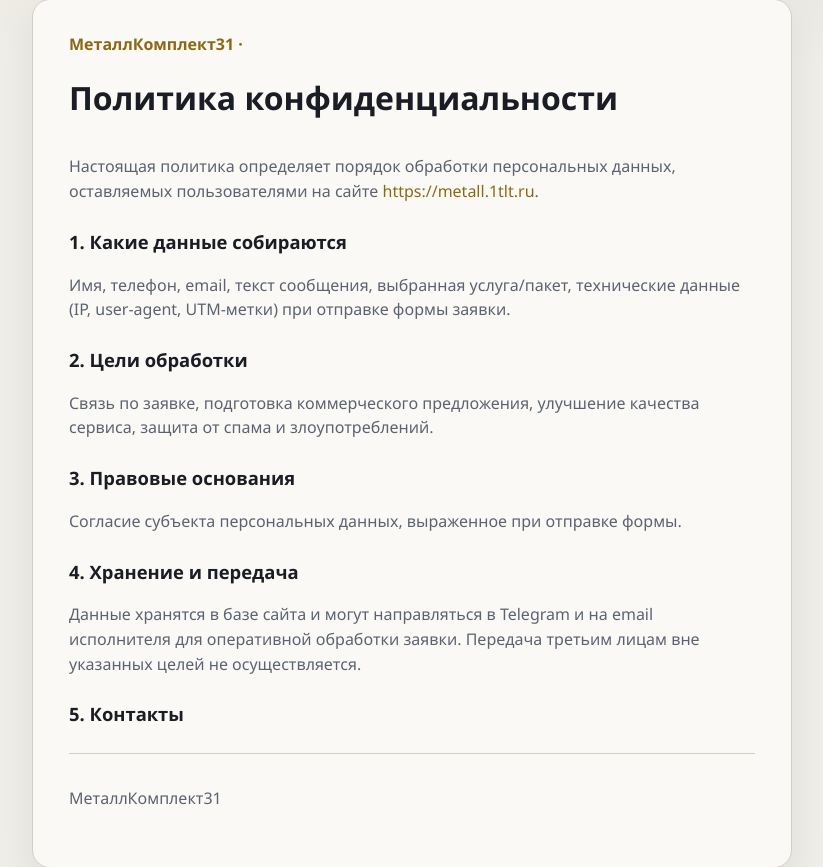
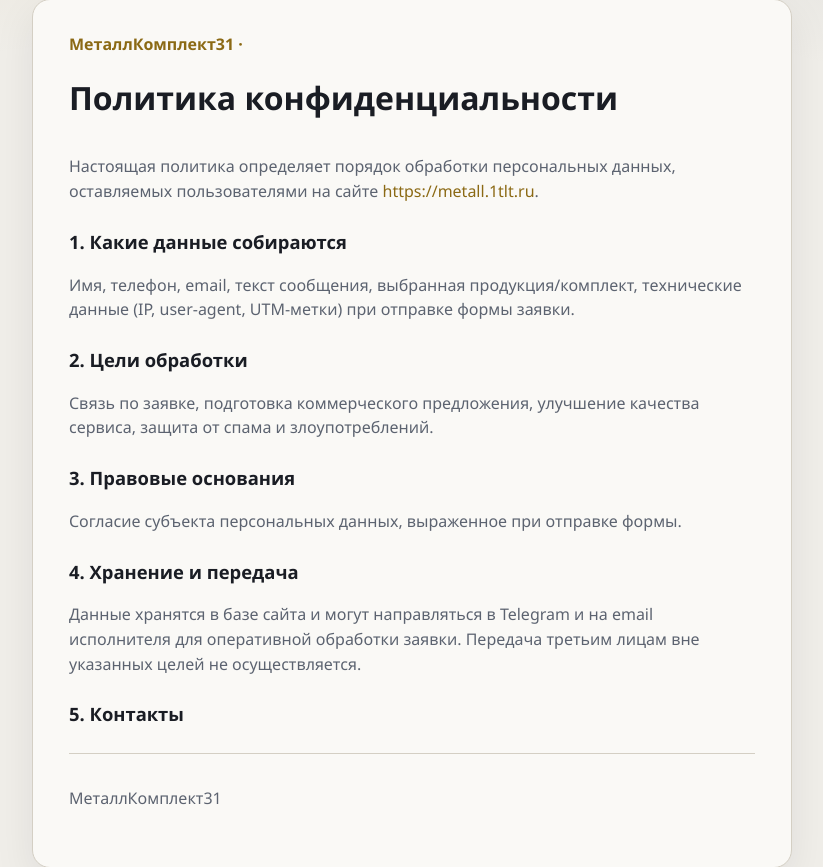
Before and after one commit to alexevil1979/metall, a PHP site: page /privacy in a window 1280 px wide. Shown: the part 106-973 px from the top of the page, without its empty margins (228-1051 px from the left). Run offline with PHP 8.4, Linux system fonts and the light colour scheme; data that the repository does not hold is empty; some libraries are stand-ins or nearby versions.

Commit message:
Update privacy wording for product/package labels.
Co-authored-by: Cursor <cursoragent@cursor.com>

```diff
--- a/app/Views/pages/privacy.php
+++ b/app/Views/pages/privacy.php
@@ -6,7 +6,7 @@
             <h1><?= e($seo['h1'] ?? 'Политика конфиденциальности') ?></h1>
             <p>Настоящая политика определяет порядок обработки персональных данных, оставляемых пользователями на сайте <a href="<?= e(app_url()) ?>"><?= e(rtrim(app_url(), '/')) ?></a>.</p>
             <h2>1. Какие данные собираются</h2>
-            <p>Имя, телефон, email, текст сообщения, выбранная услуга/пакет, технические данные (IP, user-agent, UTM-метки) при отправке формы заявки.</p>
+            <p>Имя, телефон, email, текст сообщения, выбранная продукция/комплект, технические данные (IP, user-agent, UTM-метки) при отправке формы заявки.</p>
             <h2>2. Цели обработки</h2>
             <p>Связь по заявке, подготовка коммерческого предложения, улучшение качества сервиса, защита от спама и злоупотреблений.</p>
             <h2>3. Правовые основания</h2>
```
